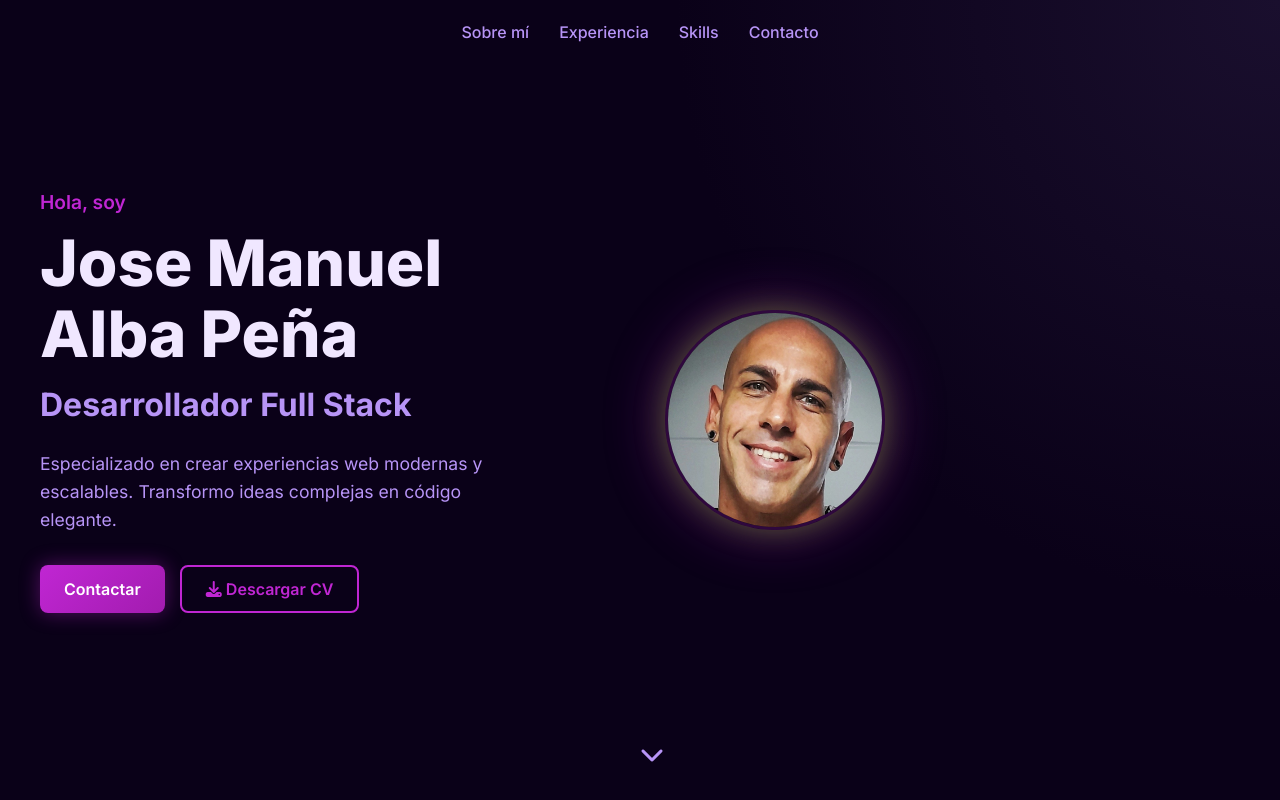
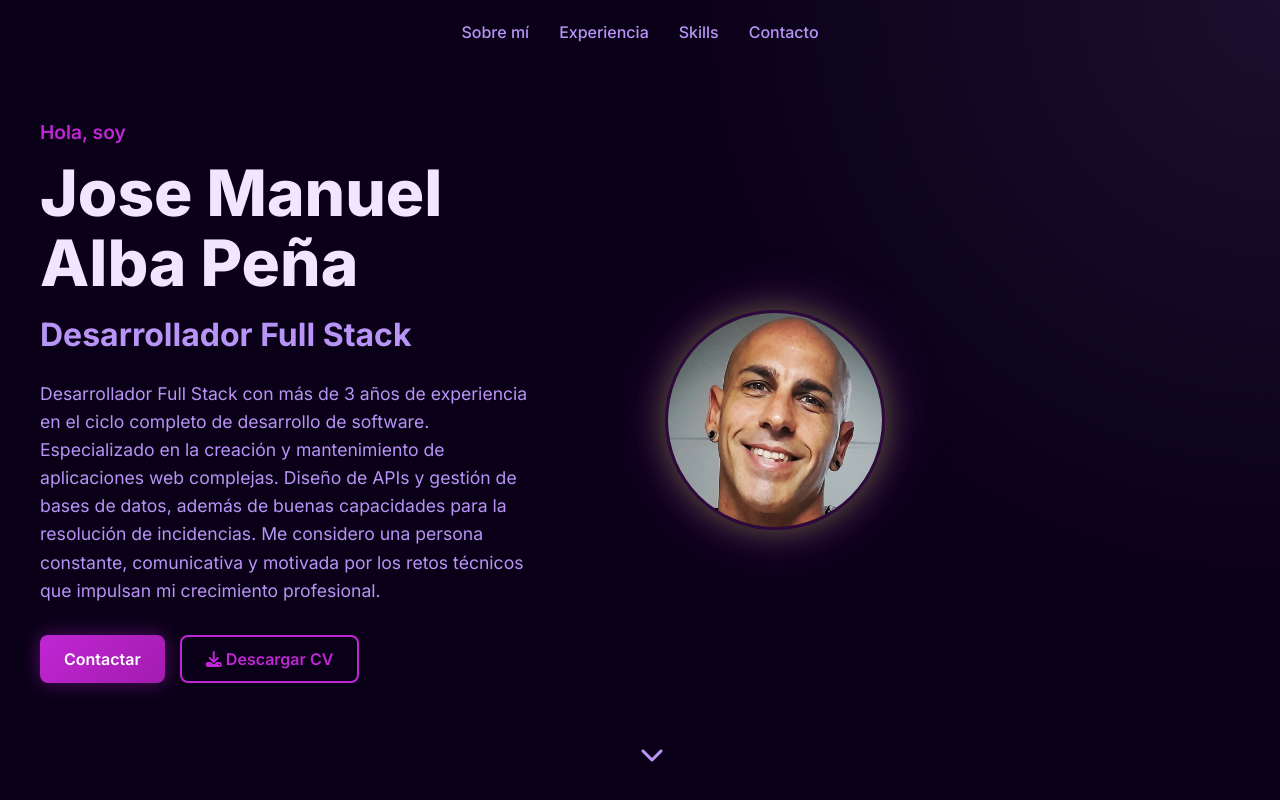
Before and after one commit to dawnrock/JMAPCV, a React (Vite) app: page / in a window 1280 px wide. Shown: the top 800 px of the page. Built offline with nearby package versions, Linux system fonts and the light colour scheme.

Commit message:
feat: add Hero section component with personal details, call-to-action buttons, and animations.

```diff
--- a/src/components/Hero.jsx
+++ b/src/components/Hero.jsx
@@ -15,14 +15,16 @@ const Hero = () => {
                     <h1>Jose Manuel<br />Alba Peña</h1>
                     <h2>Desarrollador Full Stack</h2>
                     <p>
-                        Especializado en crear experiencias web modernas y escalables.
-                        Transformo ideas complejas en código elegante.
+                        Desarrollador Full Stack con más de 3 años de experiencia en el ciclo completo de desarrollo de software.
+                        Especializado en la creación y mantenimiento de aplicaciones web complejas.
+                        Diseño de APIs y gestión de bases de datos, además de buenas capacidades para la resolución de incidencias.
+                        Me considero una persona constante, comunicativa y motivada por los retos técnicos que impulsan mi crecimiento profesional.
                     </p>
                     <div className="hero-buttons">
                         <button onClick={() => document.getElementById('contact').scrollIntoView({ behavior: 'smooth' })} className="btn primary">
                             Contactar
                         </button>
-                        <button onClick={() => window.open('/cv.pdf', '_blank')} className="btn secondary">
+                        <button onClick={() => window.open('/CV.pdf', '_blank')} className="btn secondary">
                             <i className="fas fa-download"></i> Descargar CV
                         </button>
                     </div>
```
